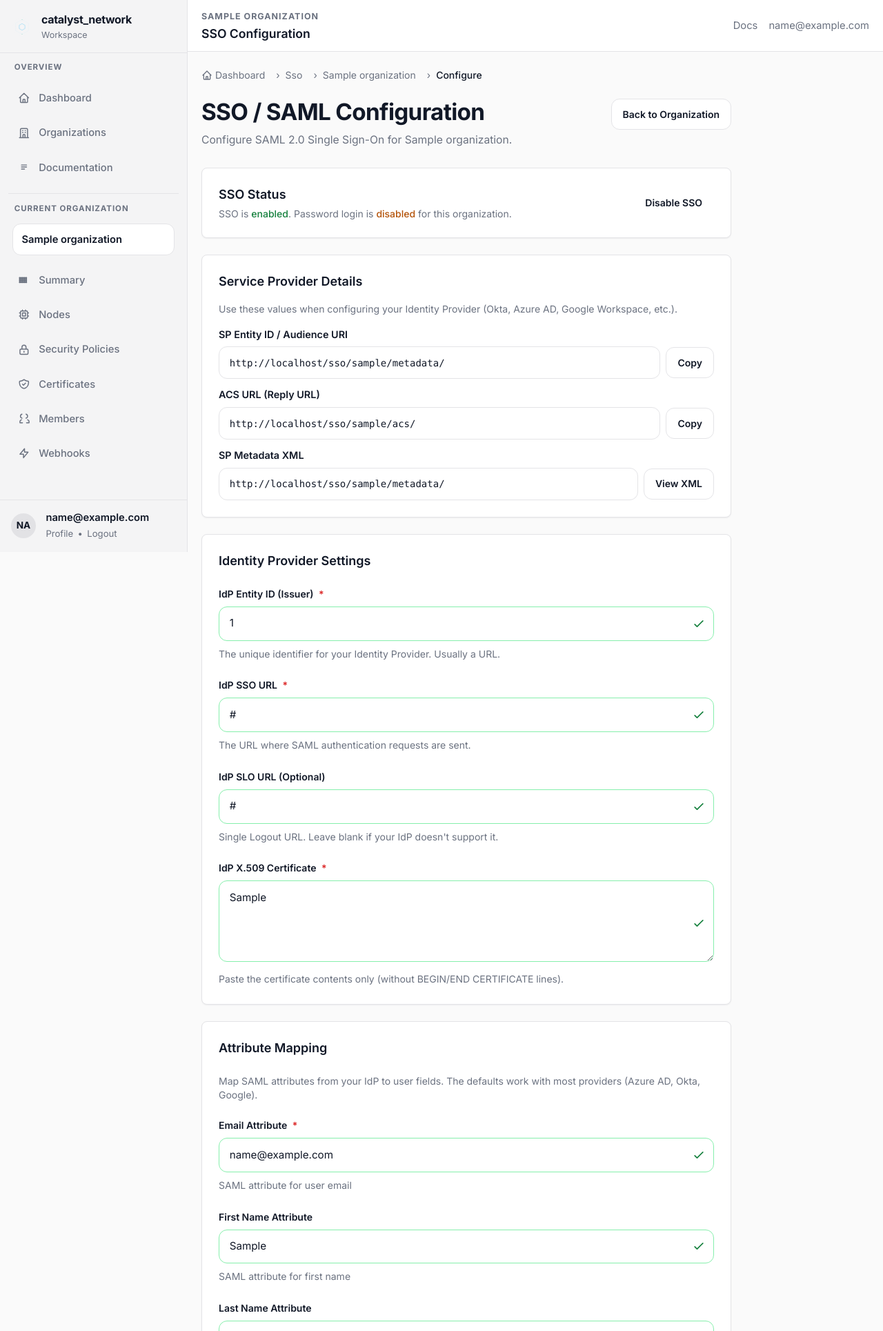
After one commit to dot-billy/catalyst-networks-open-source, a Django app: a page that uses sso/templates/sso/configure.html in a window 1280 px wide. The commit adds this page. Shown: the top 1929 px of the page at 69% size. Run offline with Django 5.2, Linux system fonts and the light colour scheme; a user stored in the database is signed in; tables that the repository leaves empty hold one stand-in row (values such as "Sample post"); parts of the project's set-up code (start-up, migrations or seed data) failed here and were passed over; some libraries are stand-ins or nearby versions.

Commit message:
feat: add OSS SAML SSO

```diff
--- a/open_cvpn/settings.py
+++ b/open_cvpn/settings.py
@@ -79,6 +79,7 @@ INSTALLED_APPS = [
     'dashboard',
     'health',
     'docs.apps.DocsConfig',
+    'sso.apps.SsoConfig',
 ]
 
 MIDDLEWARE = [
@@ -217,9 +218,9 @@ if BASE_URL.endswith('/'):
 PROJECT_METADATA = {
     "NAME": "catalyst_network",
     "URL": BASE_URL,
-    "DESCRIPTION": "catalyst_network is an advanced mesh network management system for enterprise-grade network security.",
+    "DESCRIPTION": "catalyst_network is an advanced mesh network management system for secure network operations.",
     "IMAGE": "",  # Temporarily disabled to avoid static file errors
-    "KEYWORDS": "vpn management, nebula vpn, network security, enterprise security, node management",
+    "KEYWORDS": "vpn management, nebula vpn, network security, node management",
     "CONTACT_EMAIL": DEFAULT_FROM_EMAIL,
 }
 
--- a/open_cvpn/urls.py
+++ b/open_cvpn/urls.py
@@ -95,6 +95,9 @@ urlpatterns = [
 
     # Docs URLs
     path('docs/', include('docs.urls')),  # Removed namespace temporarily to fix loading issues
+
+    # SSO / SAML
+    path('sso/', include('sso.urls')),
 ]
 
 # Serve media files in development
--- a/requirements.txt
+++ b/requirements.txt
@@ -23,3 +23,4 @@ whitenoise>=6.8.0
 Pillow>=12.1.1
 qrcode[pil]>=7.4.2
 django-axes>=6.1.0
+python3-saml>=1.16.0
--- /dev/null
+++ b/sso/forms.py
@@ -0,0 +1,42 @@
+from django import forms
+from .models import SSOConfiguration
+
+
+class SSOConfigurationForm(forms.ModelForm):
+    class Meta:
+        model = SSOConfiguration
+        fields = [
+            'idp_entity_id',
+            'idp_sso_url',
+            'idp_slo_url',
+            'idp_x509_cert',
+            'attribute_email',
+            'attribute_first_name',
+            'attribute_last_name',
+            'auto_create_users',
+            'default_role',
+            'enforce_sso',
+        ]
+        widgets = {
+            'idp_entity_id': forms.TextInput(attrs={
+                'class': 'catalyst-input',
+                'placeholder': 'https://idp.example.com/saml/metadata',
+            }),
+            'idp_sso_url': forms.URLInput(attrs={
+                'class': 'catalyst-input',
+                'placeholder': 'https://idp.example.com/saml/sso',
+            }),
+            'idp_slo_url': forms.URLInput(attrs={
+                'class': 'catalyst-input',
+                'placeholder': 'https://idp.example.com/saml/slo (optional)',
+            }),
+            'idp_x509_cert': forms.Textarea(attrs={
+                'class': 'catalyst-input font-mono text-sm',
+                'rows': 6,
+                'placeholder': 'Paste the IdP X.509 certificate here (PEM format, without BEGIN/END headers)',
+            }),
+            'attribute_email': forms.TextInput(attrs={'class': 'catalyst-input'}),
+            'attribute_first_name': forms.TextInput(attrs={'class': 'catalyst-input'}),
+            'attribute_last_name': forms.TextInput(attrs={'class': 'catalyst-input'}),
+            'default_role': forms.Select(attrs={'class': 'catalyst-input'}),
+        }
--- /dev/null
+++ b/sso/templates/sso/configure.html
@@ -0,0 +1,129 @@
+{% extends "base/base.html" %}
+
+{% block title %}SSO Configuration - {{ organization.name }} - {{ project_meta.NAME }}{% endblock %}
+{% block page_title %}SSO Configuration{% endblock %}
+
+{% block content %}
+<div class="space-y-6 max-w-3xl">
+    <!-- Header -->
+    <div class="ui-page-header">
+        <div>
+            <h1 class="ui-page-title">SSO / SAML Configuration</h1>
+            <p class="ui-page-subtitle">Configure SAML 2.0 Single Sign-On for {{ organization.name }}.</p>
+        </div>
+        <div class="ui-page-actions">
+            <a href="{% url 'organizations:detail' organization.slug %}" class="btn-catalyst btn-catalyst-secondary text-sm">
+                Back to Organization
+            </a>
+        </div>
+    </div>
+
+    <!-- SSO Status -->
+    <div class="bg-dark-900 p-6 rounded-lg shadow border border-gray-700">
+        <div class="flex items-center justify-between">
+            <div>
+                <h2 class="text-lg font-semibold text-light-100">SSO Status</h2>
+                <p class="text-sm text-gray-400 mt-1">
+                    {% if sso_config.is_enabled %}
+                        SSO is <span class="text-green-400 font-medium">enabled</span>.
+                        {% if sso_config.enforce_sso %}
+                            Password login is <span class="text-yellow-400 font-medium">disabled</span> for this organization.
+                        {% endif %}
+                    {% else %}
+                        SSO is <span class="text-gray-500 font-medium">disabled</span>. Configure your IdP settings below, then enable.
+                    {% endif %}
+                </p>
+            </div>
+            <form method="POST" action="{% url 'sso:toggle' organization.slug %}">
+                {% csrf_token %}
+                <button type="submit"
+                        class="btn-catalyst {% if sso_config.is_enabled %}btn-catalyst-danger{% else %}btn-catalyst-gradient{% endif %} text-sm">
+                    {% if sso_config.is_enabled %}Disable SSO{% else %}Enable SSO{% endif %}
+                </button>
+            </form>
+        </div>
+    </div>
+
+    <!-- Service Provider Info (for IdP configuration) -->
+    <div class="bg-dark-900 p-6 rounded-lg shadow border border-gray-700">
+        <h2 class="text-lg font-semibold text-light-100 mb-4">Service Provider Details</h2>
+        <p class="text-sm text-gray-400 mb-4">Use these values when configuring your Identity Provider (Okta, Azure AD, Google Workspace, etc.).</p>
+
+        <div class="space-y-3">
+            <div>
+                <label class="catalyst-label">SP Entity ID / Audience URI</label>
+                <div class="flex items-center gap-2">
+                    <input type="text" readonly value="{{ sp_metadata_url }}" class="catalyst-input font-mono text-sm flex-1">
+                    <button type="button" onclick="navigator.clipboard.writeText('{{ sp_metadata_url }}')" class="btn-catalyst btn-catalyst-secondary text-sm">Copy</button>
+                </div>
+            </div>
+            <div>
+                <label class="catalyst-label">ACS URL (Reply URL)</label>
+                <div class="flex items-center gap-2">
+                    <input type="text" readonly value="{{ sp_acs_url }}" class="catalyst-input font-mono text-sm flex-1">
+                    <button type="button" onclick="navigator.clipboard.writeText('{{ sp_acs_url }}')" class="btn-catalyst btn-catalyst-secondary text-sm">Copy</button>
+                </div>
+            </div>
+            <div>
+                <label class="catalyst-label">SP Metadata XML</label>
+                <div class="flex items-center gap-2">
+                    <input type="text" readonly value="{{ sp_metadata_url }}" class="catalyst-input font-mono text-sm flex-1">
+                    <a href="{% url 'sso:metadata' organization.slug %}" target="_blank" class="btn-catalyst btn-catalyst-secondary text-sm">View XML</a>
+                </div>
+            </div>
+        </div>
+    </div>
+
+    <!-- IdP Configuration Form -->
+    <form method="POST" action="{% url 'sso:configure' organization.slug %}">
+        {% csrf_token %}
+
+        <div class="bg-dark-900 p-6 rounded-lg shadow border border-gray-700 space-y-6">
+            <h2 class="text-lg font-semibold text-light-100">Identity Provider Settings</h2>
+
+            {% include "components/enhanced_form_field.html" with field=form.idp_entity_id label="IdP Entity ID (Issuer)" help_text="The unique identifier for your Identity Provider. Usually a URL." %}
+            {% include "components/enhanced_form_field.html" with field=form.idp_sso_url label="IdP SSO URL" help_text="The URL where SAML authentication requests are sent." %}
+            {% include "components/enhanced_form_field.html" with field=form.idp_slo_url label="IdP SLO URL (Optional)" help_text="Single Logout URL. Leave blank if your IdP doesn't support it." %}
+            {% include "components/enhanced_form_field.html" with field=form.idp_x509_cert label="IdP X.509 Certificate" field_type="textarea" help_text="Paste the certificate contents only (without BEGIN/END CERTIFICATE lines)." %}
+        </div>
+
+        <div class="bg-dark-900 p-6 rounded-lg shadow border border-gray-700 space-y-6 mt-6">
+            <h2 class="text-lg font-semibold text-light-100">Attribute Mapping</h2>
+            <p class="text-sm text-gray-400">Map SAML attributes from your IdP to user fields. The defaults work with most providers (Azure AD, Okta, Google).</p>
+
+            {% include "components/enhanced_form_field.html" with field=form.attribute_email label="Email Attribute" %}
+            {% include "components/enhanced_form_field.html" with field=form.attribute_first_name label="First Name Attribute" %}
+            {% include "components/enhanced_form_field.html" with field=form.attribute_last_name label="Last Name Attribute" %}
+        </div>
+
+        <div class="bg-dark-900 p-6 rounded-lg shadow border border-gray-700 space-y-6 mt-6">
+            <h2 class="text-lg font-semibold text-light-100">Provisioning & Access</h2>
+
+            {% include "components/enhanced_form_field.html" with field=form.auto_create_users label="Auto-create users on first SSO login" field_type="checkbox" help_text="When enabled, users who authenticate via SSO will automatically get an account and membership in this organization." %}
+            {% include "components/enhanced_form_field.html" with field=form.default_role label="Default Role for New Users" field_type="select" help_text="Role assigned to auto-provisioned users." %}
+            {% include "components/enhanced_form_field.html" with field=form.enforce_sso label="Enforce SSO (disable password login)" field_type="checkbox" help_text="When enabled, organization members must use SSO. Password login will be blocked for users who belong to this organization." %}
+        </div>
+
+        <div class="mt-6 flex items-center gap-4">
+            <button type="submit" class="btn-catalyst btn-catalyst-gradient">
+                Save Configuration
+            </button>
+            <a href="{% url 'organizations:detail' organization.slug %}" class="btn-catalyst btn-catalyst-secondary">
+                Cancel
+            </a>
+        </div>
+    </form>
+
+    <!-- SSO Login URL -->
+    {% if sso_config.is_enabled %}
+    <div class="bg-dark-900 p-6 rounded-lg shadow border border-gray-700">
+        <h2 class="text-lg font-semibold text-light-100 mb-2">SSO Login URL</h2>
+        <p class="text-sm text-gray-400 mb-3">Share this URL with your team members to sign in via SSO.</p>
+        <div class="flex items-center gap-2">
+            <input type="text" readonly value="{{ request.scheme }}://{{ request.get_host }}/sso/{{ organization.slug }}/login/" class="catalyst-input font-mono text-sm flex-1">
+            <button type="button" onclick="navigator.clipboard.writeText('{{ request.scheme }}://{{ request.get_host }}/sso/{{ organization.slug }}/login/')" class="btn-catalyst btn-catalyst-secondary text-sm">Copy</button>
+        </div>
+    </div>
+    {% endif %}
+</div>
+{% endblock %}
--- /dev/null
+++ b/sso/urls.py
@@ -0,0 +1,12 @@
+from django.urls import path
+from . import views
+
+app_name = 'sso'
+
+urlpatterns = [
+    path('<slug:slug>/login/', views.sso_login, name='login'),
+    path('<slug:slug>/acs/', views.sso_acs, name='acs'),
+    path('<slug:slug>/metadata/', views.sso_metadata, name='metadata'),
+    path('<slug:slug>/configure/', views.sso_configure, name='configure'),
+    path('<slug:slug>/toggle/', views.sso_toggle, name='toggle'),
+]
--- /dev/null
+++ b/sso/views.py
@@ -0,0 +1,218 @@
+import logging
+
+from django.contrib import messages
+from django.contrib.auth import get_user_model, login
+from django.contrib.auth.decorators import login_required
+from django.http import HttpResponse, HttpResponseBadRequest
+from django.shortcuts import get_object_or_404, redirect, render
+from django.views.decorators.csrf import csrf_exempt
+from django.views.decorators.http import require_POST
+
+from organizations.models import Membership, Organization
+
+from .forms import SSOConfigurationForm
+from .models import SSOConfiguration
+from .saml import init_saml_auth
+
+logger = logging.getLogger(__name__)
+User = get_user_model()
+
+
+def sso_login(request, slug):
+    """Initiate SAML SSO login for an organization."""
+    org = get_object_or_404(Organization, slug=slug)
+    sso_config = getattr(org, 'sso_config', None)
+
+    if not sso_config or not sso_config.is_enabled:
+        messages.error(request, 'SSO is not enabled for this organization.')
+        return redirect('login')
+
+    auth = init_saml_auth(request, sso_config)
+    return redirect(auth.login())
+
+
+@csrf_exempt
+def sso_acs(request, slug):
+    """SAML Assertion Consumer Service — receives IdP response after login."""
+    if request.method != 'POST':
+        return HttpResponseBadRequest('ACS endpoint requires POST')
+
+    org = get_object_or_404(Organization, slug=slug)
+    sso_config = getattr(org, 'sso_config', None)
+
+    if not sso_config or not sso_config.is_enabled:
+        messages.error(request, 'SSO is not enabled for this organization.')
+        return redirect('login')
+
+    auth = init_saml_auth(request, sso_config)
+    auth.process_response()
+    errors = auth.get_errors()
+
+    if errors:
+        logger.error('SAML ACS errors for org %s: %s (reason: %s)',
+                      org.slug, errors, auth.get_last_error_reason())
+        messages.error(request, 'SSO authentication failed. Please try again or contact your administrator.')
+        return redirect('login')
+
+    if not auth.is_authenticated():
+        messages.error(request, 'SSO authentication was not successful.')
+        return redirect('login')
+
+    # Extract attributes from SAML response
+    attributes = auth.get_attributes()
+    name_id = auth.get_nameid()
+
+    email = _get_attribute(attributes, sso_config.attribute_email, name_id)
+    if not email:
+        messages.error(request, 'No email address received from identity provider.')
+        return redirect('login')
+
+    email = email.lower().strip()
+    first_name = _get_attribute(attributes, sso_config.attribute_first_name, '')
+    last_name = _get_attribute(attributes, sso_config.attribute_last_name, '')
+
+    # Find or create the user
+    user = User.objects.filter(email=email).first()
+
+    if user is None:
+        if not sso_config.auto_create_users:
+            messages.error(request, 'No account found for this email. Contact your administrator.')
+            return redirect('login')
+
+        user = User.objects.create_user(
+            email=email,
+            first_name=first_name or '',
+            last_name=last_name or '',
+        )
+        logger.info('Auto-provisioned user %s via SSO for org %s', email, org.slug)
+
+    # Update name if provided and user doesn't have one
+    if first_name and not user.first_name:
+        user.first_name = first_name
+    if last_name and not user.last_name:
+        user.last_name = last_name
+    if not user.is_active:
+        messages.error(request, 'Your account has been deactivated.')
+        return redirect('login')
+    user.save()
+
+    # Ensure user is a member of the organization
+    Membership.objects.get_or_create(
+        user=user,
+        organization=org,
+        defaults={'role': sso_config.default_role},
+    )
+
+    # Log the user in (specify backend to avoid ambiguity with axes)
+    login(request, user, backend='django.contrib.auth.backends.ModelBackend')
+    logger.info('SSO login successful for %s via org %s', email, org.slug)
+
+    return redirect('dashboard:dashboard')
+
+
+def sso_metadata(request, slug):
+    """Serve SP metadata XML for the organization's SAML config."""
+    org = get_object_or_404(Organization, slug=slug)
+    sso_config = getattr(org, 'sso_config', None)
+
+    if not sso_config:
+        return HttpResponseBadRequest('SSO is not configured for this organization.')
+
+    auth = init_saml_auth(request, sso_config)
+    metadata = auth.get_settings().get_sp_metadata()
+    errors = auth.get_settings().validate_metadata(metadata)
+
+    if errors:
+        return HttpResponseBadRequest(', '.join(errors))
+
+    return HttpResponse(metadata, content_type='text/xml')
+
+
+@login_required
+def sso_configure(request, slug):
+    """Configure SSO settings for an organization (owner/admin only)."""
+    org = get_object_or_404(Organization, slug=slug)
+
+    # Check that user is owner or admin
+    membership = Membership.objects.filter(
+        user=request.user, organization=org, role__in=['owner', 'admin']
+    ).first()
+    if not membership:
+        messages.error(request, 'You must be an organization owner or admin to configure SSO.')
+        return redirect('organizations:detail', slug=slug)
+
+    sso_config, _created = SSOConfiguration.objects.get_or_create(
+        organization=org,
+        defaults={
+            'idp_entity_id': '',
+            'idp_sso_url': 'https://example.com',
+            'idp_x509_cert': '',
+            'is_enabled': False,
+        },
+    )
+
+    if request.method == 'POST':
+        form = SSOConfigurationForm(request.POST, instance=sso_config)
+        if form.is_valid():
+            form.save()
+            messages.success(request, 'SSO configuration saved successfully.')
+            return redirect('sso:configure', slug=slug)
+    else:
+        form = SSOConfigurationForm(instance=sso_config)
+
+    # Build SP metadata URL for display
+    sp_metadata_url = f'{request.scheme}://{request.get_host()}/sso/{slug}/metadata/'
+    sp_acs_url = f'{request.scheme}://{request.get_host()}/sso/{slug}/acs/'
+
+    return render(request, 'sso/configure.html', {
+        'organization': org,
+        'form': form,
+        'sso_config': sso_config,
+        'sp_metadata_url': sp_metadata_url,
+        'sp_acs_url': sp_acs_url,
+        'membership': membership,
+    })
+
+
+@login_required
+@require_POST
+def sso_toggle(request, slug):
+    """Enable or disable SSO for an organization."""
+    org = get_object_or_404(Organization, slug=slug)
+
+    membership = Membership.objects.filter(
+        user=request.user, organization=org, role__in=['owner', 'admin']
+    ).first()
+    if not membership:
+        messages.error(request, 'You must be an organization owner or admin to manage SSO.')
+        return redirect('organizations:detail', slug=slug)
+
+    sso_config = getattr(org, 'sso_config', None)
+    if not sso_config:
+        messages.error(request, 'SSO has not been configured yet.')
+        return redirect('sso:configure', slug=slug)
+
+    # Validate that required fields are populated before enabling
+    if not sso_config.is_enabled:
+        if not sso_config.idp_entity_id or not sso_config.idp_sso_url or not sso_config.idp_x509_cert:
+            messages.error(request, 'Cannot enable SSO: IdP Entity ID, SSO URL, and X.509 certificate are required.')
+            return redirect('sso:configure', slug=slug)
+        sso_config.is_enabled = True
+        messages.success(request, 'SSO has been enabled.')
+    else:
+        sso_config.is_enabled = False
+        sso_config.enforce_sso = False
+        messages.success(request, 'SSO has been disabled.')
+
+    sso_config.save()
+    return redirect('sso:configure', slug=slug)
+
+
+def _get_attribute(attributes, attr_name, fallback=''):
+    """Safely extract a SAML attribute value."""
+    if not attr_name:
+        return fallback
+    values = attributes.get(attr_name, [])
+    if values and isinstance(values, list):
+        return values[0]
+    return fallback
--- a/templates/organizations/detail.html
+++ b/templates/organizations/detail.html
@@ -17,6 +17,8 @@
                 </span>
                 {% if organization.role == 'owner' or organization.role == 'admin' %}
                 {% include "components/button.html" with text="Invite Member" href=invite_member_url variant="secondary" size="sm" %}
+                {% url 'sso:configure' organization.slug as sso_configure_url %}
+                {% include "components/button.html" with text="SSO Settings" href=sso_configure_url variant="secondary" size="sm" %}
                 {% endif %}
                 {% if organization.role == 'owner' %}
                 {% include "components/button.html" with text="Delete Organization" variant="danger" size="sm" onclick="document.getElementById('delete-modal').classList.remove('hidden')" %}
```
Also changed, not shown: sso/admin.py (added, +9 -0 lines), sso/apps.py (added, +7 -0 lines), sso/models.py (added, +86 -0 lines), sso/saml.py (added, +67 -0 lines), sso/tests.py (added, +79 -0 lines), templates/base/login.html (+13 -0 lines), users/views.py (+22 -7 lines), sso/__init__.py (added), sso/migrations/0001_initial.py (added), sso/migrations/__init__.py (added), 1 other file.
